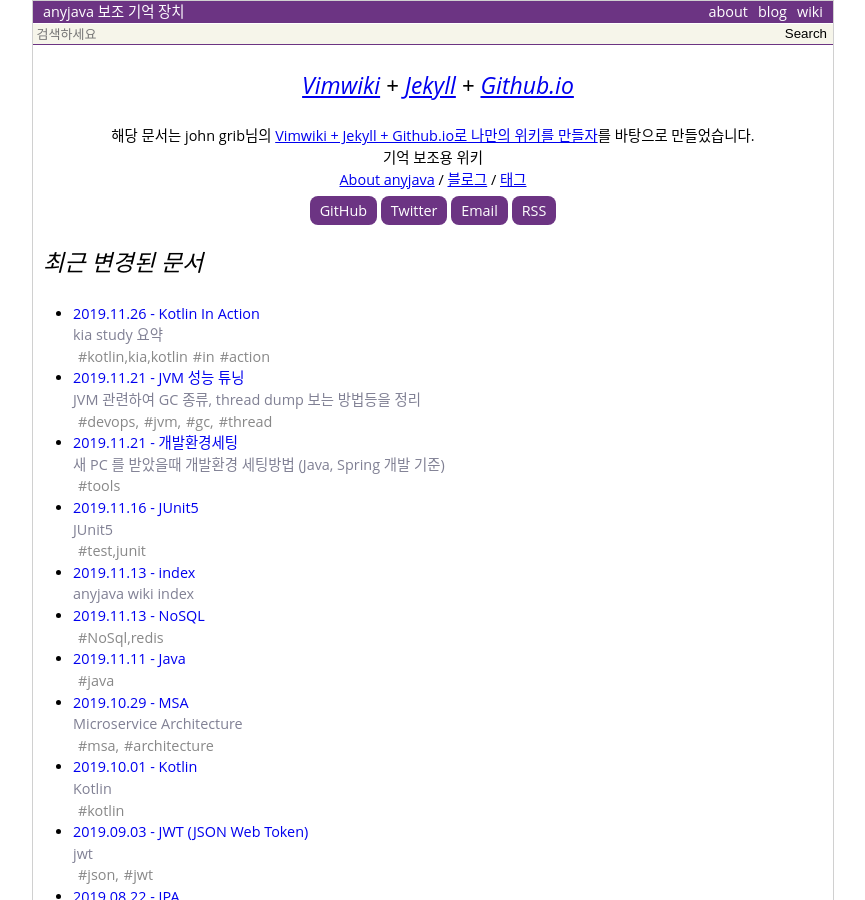
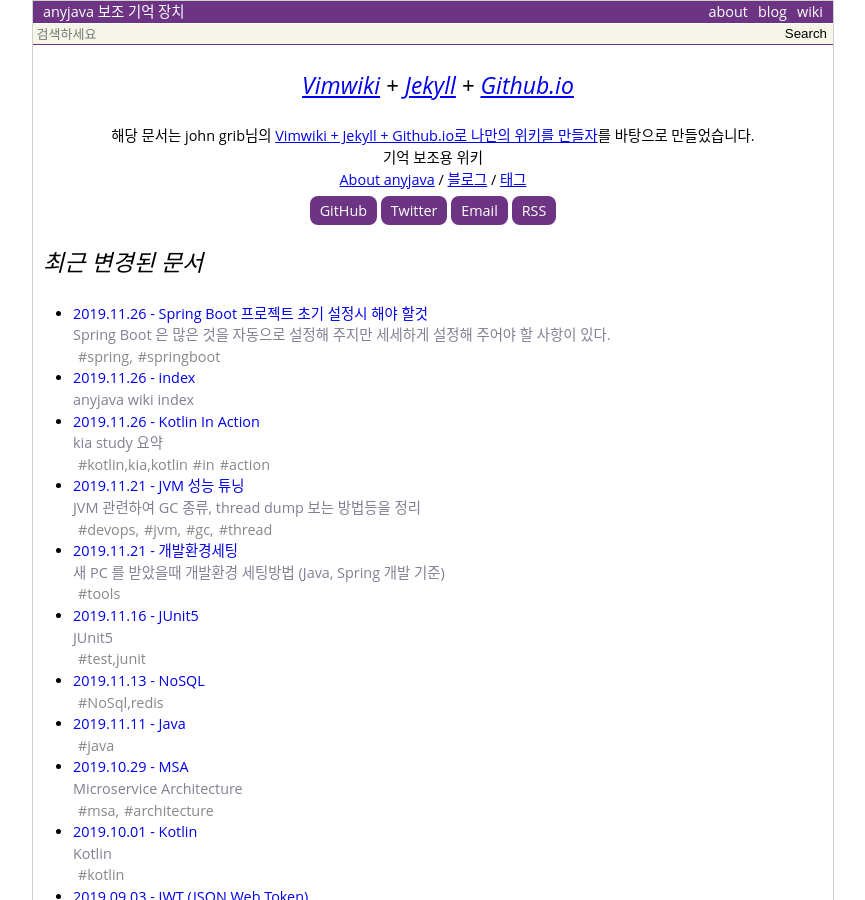
Before and after one commit to anyjava/anyjava.github.io, a Jekyll site: the page built from index.html, in a window 1280 px wide and 900 px high. Shown: the whole window, without its empty margins (207-1072 px from the left). Built offline with Jekyll 4.4.1, drawn with Linux system fonts in a browser that asks for light colours; some of the changed text lies outside the part shown.

Commit message:
ADD init spring boot

```diff
--- a/_data/pageMap.yml
+++ b/_data/pageMap.yml
@@ -124,7 +124,15 @@
     summary: 'anyjava wiki index'
     parent: null
     url: /wiki/index
-    updated: '2019-11-13 12:00:34 +0900'
+    updated: '2019-11-26 10:57:53 +0900'
+    children: []
+initSpring:
+    type: wiki
+    title: 'Spring Boot 프로젝트 초기 설정시 해야 할것'
+    summary: 'Spring Boot 은 많은 것을 자동으로 설정해 주지만 세세하게 설정해 주어야 할 사항이 있다.'
+    parent: Spring
+    url: /wiki/initSpring
+    updated: '2019-11-26 11:06:16 +0900'
     children: []
 Interface:
     type: wiki
@@ -149,7 +157,7 @@
     parent: index
     url: /wiki/Java
     updated: '2019-11-11 11:54:49 +0900'
-    children: [Enum, Interface, Jackson, JUnit5, Optional, PostContrunct]
+    children: [Enum, Interface, Jackson, Optional, PostContrunct]
 JPA:
     type: wiki
     title: JPA
@@ -162,9 +170,9 @@
     type: wiki
     title: JUnit5
     summary: JUnit5
-    parent: Java
+    parent: Test_Framwork
     url: /wiki/JUnit5
-    updated: '2019-10-23 09:10:43 +0900'
+    updated: '2019-11-16 13:19:00 +0900'
     children: []
 Jvm:
     type: wiki
@@ -172,7 +180,7 @@
     summary: 'JVM 관련하여 GC 종류, thread dump 보는 방법등을 정리'
     parent: DevOps
     url: /wiki/Jvm
-    updated: '2019-10-17 09:20:06 +0900'
+    updated: '2019-11-21 14:08:30 +0900'
     children: []
 JWT:
     type: wiki
@@ -196,7 +204,7 @@
     summary: 'kia study 요약'
     parent: Kotlin
     url: /wiki/Kotlin_In_Action
-    updated: '2019-11-13 09:02:12 +0900'
+    updated: '2019-11-26 08:51:29 +0900'
     children: []
 Linux:
     type: wiki
@@ -293,7 +301,7 @@
     parent: index
     url: /wiki/Spring
     updated: '2018-09-05 09:22:27 +0900'
-    children: [Async, Bean_Validation, BeanScope, JPA, Logging, Spring_Boot, Spring_Boot_Actuator, Spring-Batch, WebFlux, 기본적인내용]
+    children: [Async, Bean_Validation, BeanScope, initSpring, JPA, Logging, Spring_Boot, Spring_Boot_Actuator, Spring-Batch, WebFlux, 기본적인내용]
 Spring_Boot:
     type: wiki
     title: 'Spring Boot'
@@ -356,7 +364,7 @@
     summary: '새 PC 를 받았을때 개발환경 세팅방법 (Java, Spring 개발 기준)'
     parent: index
     url: /wiki/개발환경세팅
-    updated: '2019-10-22 00:52:10 +0900'
+    updated: '2019-11-21 13:18:24 +0900'
     children: []
 기본적인내용:
     type: wiki
--- a/_data/tagList.yml
+++ b/_data/tagList.yml
@@ -47,6 +47,7 @@
 - spring
 - 'spring,'
 - 'spring,springboot,actuactor'
+- springboot
 - 'springboot,'
 - task_executor
 - tdd
--- a/_data/tagMap.yml
+++ b/_data/tagMap.yml
@@ -4,6 +4,7 @@
     - {fileName: Async}
     - {fileName: Bean_Validation}
     - {fileName: BeanScope}
+    - {fileName: initSpring}
     - {fileName: Spring_Boot}
     - {fileName: Spring-Batch}
     - {fileName: WebFlux}
@@ -44,6 +45,8 @@
     - {fileName: Gradle}
 http:
     - {fileName: Http}
+springboot:
+    - {fileName: initSpring}
 'java,':
     - {fileName: Interface}
     - {fileName: PostContrunct}
--- /dev/null
+++ b/_wiki/initSpring.md
@@ -0,0 +1,25 @@
+---
+layout  : wiki
+title   : Spring Boot 프로젝트 초기 설정시 해야 할것
+summary : Spring Boot 은 많은 것을 자동으로 설정해 주지만 세세하게 설정해 주어야 할 사항이 있다.
+date    : 2019-11-26 10:57:58 +0900
+updated : 2019-11-26 11:06:16 +0900
+tags    : spring, springboot
+toc     : true
+public  : true
+parent  : Spring
+latex   : false
+adsense : true
+---
+* TOC
+{:toc}
+
+## DateTime 관련 설정
+
+* LocalDateTime 을 MySql DB에 저장시 반올림이 발생하는 문제
+  * 기본적으로 Java 의 `LocalDateTime` 은 nanosecond 까지 지원합니다.
+  * Mysql 은 micro second 까지 지원 [https://dev.mysql.com/doc/refman/8.0/en/datetime.html](https://dev.mysql.com/doc/refman/8.0/en/datetime.html)
+  * 해결 방안
+    * 1안) parameter 로 들어올때, nanosecond 처리 하지 않기, 하지만 도메인 내부에서 충분히 LocalTime.MAX 로 처리하발 발생가능
+    * 2안) JpaConveter 로 처리
+  * 참고 [권남님 위키](https://kwonnam.pe.kr/wiki/database/mysql/5.6?s)
```
Also changed, not shown: _wiki/index.md (+2 -1 lines).
